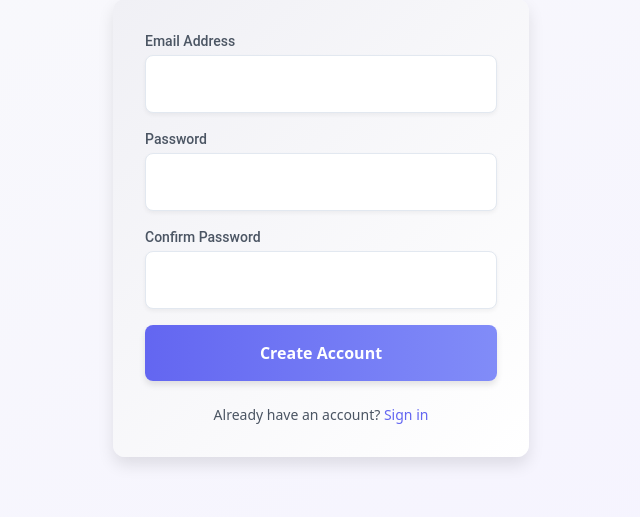
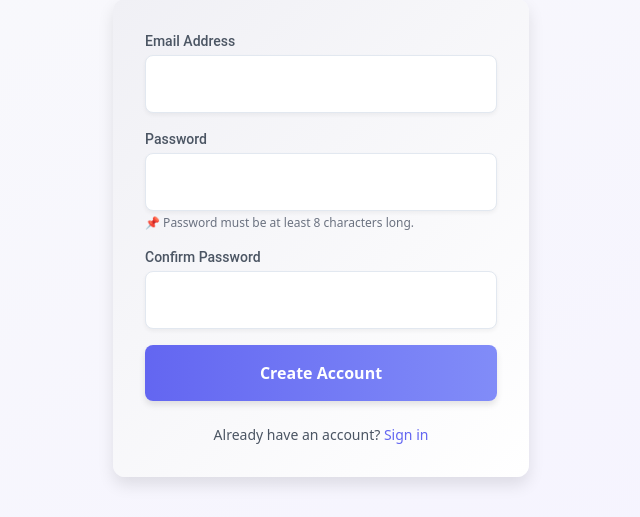
Before and after one commit to Freddie16/Mental-Health, a Django app: page /accounts/signup/ in a window 1280 px wide. Shown: the part 217-734 px from the top of the page, without its empty margins (319-959 px from the left). Run offline with Django 5.2, Linux system fonts and the light colour scheme.

Commit message:
updated password requirements

```diff
--- a/mentalhealthchatbot/chatbot/templates/account/signup.html
+++ b/mentalhealthchatbot/chatbot/templates/account/signup.html
@@ -99,7 +99,9 @@
                         <label for="password1" class="block text-sm font-medium text-gray-700 mb-1 form-label">Password</label>
                         <input type="password" name="password1" id="password1" required
                             class="w-full px-4 py-2 border border-gray-300 rounded-lg focus:ring-2 focus:ring-purple-600 focus:border-transparent form-input">
+                        <p class="text-xs text-gray-500 mt-1">📌 Password must be at least 8 characters long.</p>
                     </div>
+
                     <div>
                         <label for="password2" class="block text-sm font-medium text-gray-700 mb-1 form-label">Confirm
                             Password</label>
```
Also changed, not shown: mentalhealthchatbot/db.sqlite3.
